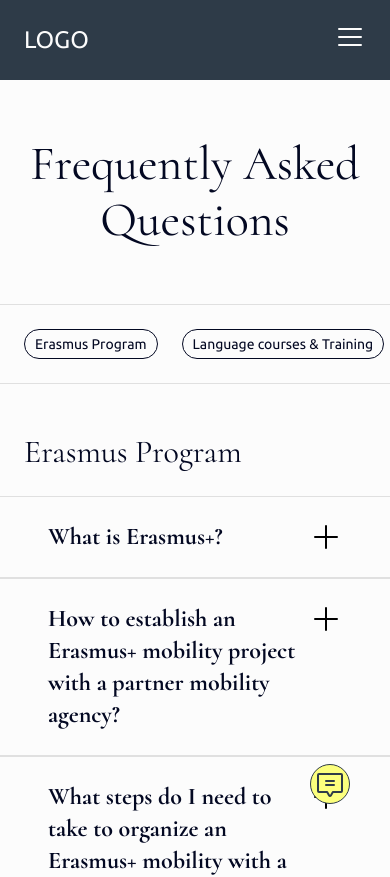
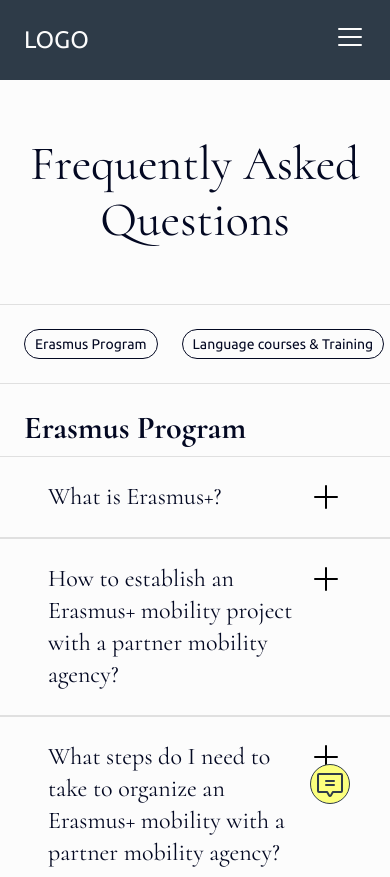
Before and after one commit to Davidmnj91/lea4international, a Next.js app: page /en/faq in a window 390 px wide. Shown: the top 877 px of the page. Built offline with nearby package versions, Linux system fonts and the light colour scheme.

Commit message:
feat: responsive contact

```diff
--- a/src/app/[locale]/(content-pages)/contact/page.tsx
+++ b/src/app/[locale]/(content-pages)/contact/page.tsx
@@ -41,7 +41,7 @@
 
   return (
     <div>
-      <div className='my-14 flex flex-col items-center justify-center gap-6  desktop:my-24 desktop:gap-1.5'>
+      <div className='my-14 flex flex-col items-center justify-center gap-6 desktop:my-24 desktop:gap-1.5'>
         <Typography as='h1' size='heading-2xl' color='europe-dark'>
           {t('title')}
         </Typography>
@@ -54,7 +54,7 @@
           {t('message')}
         </Typography>
       </div>
-      <div className='sticky top-0 flex flex-col justify-start gap-6 overflow-auto border-y border-y-basics-disabled bg-basics-white px-6 py-6 desktop:flex-row desktop:items-center desktop:justify-center desktop:px-12'>
+      <div className='sticky top-[80px] z-20 flex flex-col items-start gap-6 overflow-auto border-y border-y-basics-disabled bg-basics-white px-6 py-6 desktop:flex-row desktop:overflow-hidden desktop:px-24'>
         <Typography
           as='span'
           size='body-lg'
--- a/src/app/[locale]/(content-pages)/faq/page.tsx
+++ b/src/app/[locale]/(content-pages)/faq/page.tsx
@@ -42,8 +42,13 @@
         </div>
         {Object.entries(Faqs).map(([category, items]) => (
           <section key={category} id={category}>
-            <div className='border-b border-b-basics-disabled px-6 pb-6 pt-12 desktop:px-12'>
-              <Typography as='h2' size='heading-xl' color='europe-dark'>
+            <div className='border-b border-b-basics-disabled px-6 pb-2 pt-6 desktop:px-12 desktop:pb-6 desktop:pt-12'>
+              <Typography
+                as='h2'
+                size='heading-xl'
+                color='europe-dark'
+                weight='bold'
+              >
                 {t(`categories.${category}`)}
               </Typography>
             </div>
--- a/src/components/faq-list/faq-list.tsx
+++ b/src/components/faq-list/faq-list.tsx
@@ -20,7 +20,6 @@
               as='span'
               size='heading-lg'
               color='europe-dark'
-              weight='bold'
               className='flex-grow-0 text-left'
             >
               {t(`${faqKey}.title`)}
```
Also changed, not shown: src/i18n/en.json (line endings or trailing spaces).
